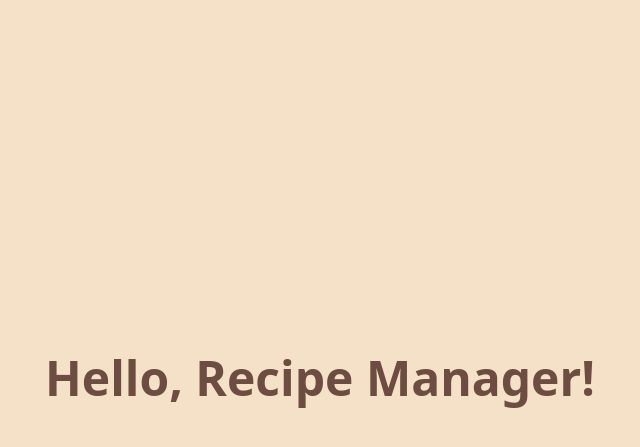
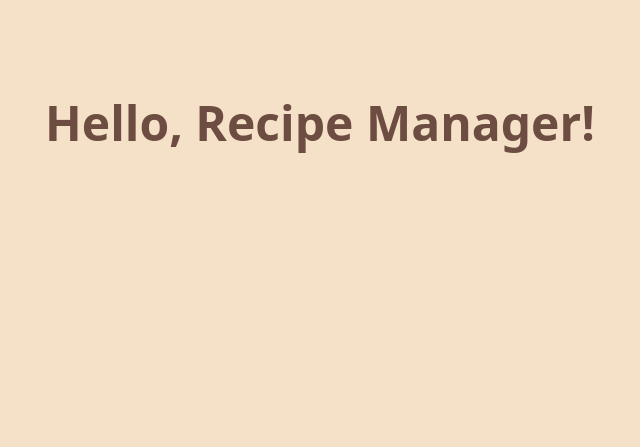
Before and after one commit to AufaWandoloh/my-web, a Flask app: page / in a window 1280 px wide. Shown: the part 58-505 px from the top of the page, without its empty margins (320-960 px from the left). Run offline with Flask 3, Linux system fonts and the light colour scheme.

Commit message:
Move the text position

```diff
--- a/recipe_manager/templates/index.html
+++ b/recipe_manager/templates/index.html
@@ -68,7 +68,7 @@
             font-size: 3rem;
             font-weight: bold;
             color: #6d4c41;
-            margin-top: 80px;
+            margin-top: -430px;
         }
 
         .add-btn {
```
